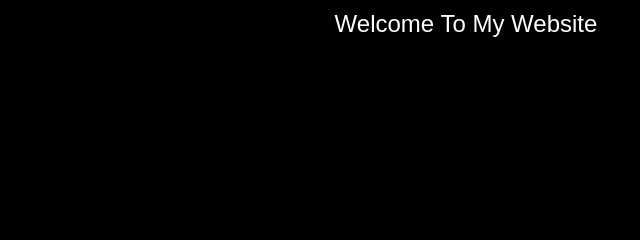
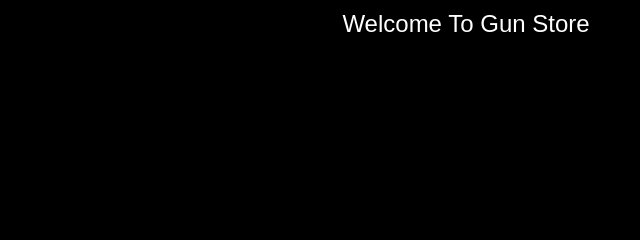
Before and after one commit to Jetsadakorn192-7/Web3DforMobileWeb, a plain HTML site: page Index.html in a window 1280 px wide. Shown: the top 240 px of the page, 174-814 px from the left. Drawn offline with Linux system fonts and the light colour scheme.

Commit message:
change name web site

```diff
--- a/Index.html
+++ b/Index.html
@@ -4,14 +4,14 @@
   <meta charset="UTF-8">
   <meta name="viewport" content="width=device-width, initial-
   scale=1.0">
-  <title>Gun Store LA Style</title>
+  <title>Me And My Friend Store</title>
   <script src="https://aframe.io/releases/1.5.0/aframe.min.js"></script>
   <script src="https://cdn.jsdelivr.net/gh/donmccurdy/aframe-extras@6.1.1/dist/aframe-extras.min.js"></script>
   <script src="https://cdn.jsdelivr.net/gh/n5ro/aframe-physics-system@latest/dist/aframe-physics-system.min.js"></script>
   <link rel="stylesheet" href="Style.css">
 </head>
 <body>
-  <div class="title">Welcome To My Website</div>
+  <div class="title">Welcome To Gun Store</div>
   <!-- เมนูปืน -->
     <div id="gun-menu" class="sidebar">
       <button data-gun="m4a1">M4A1</button>
```
